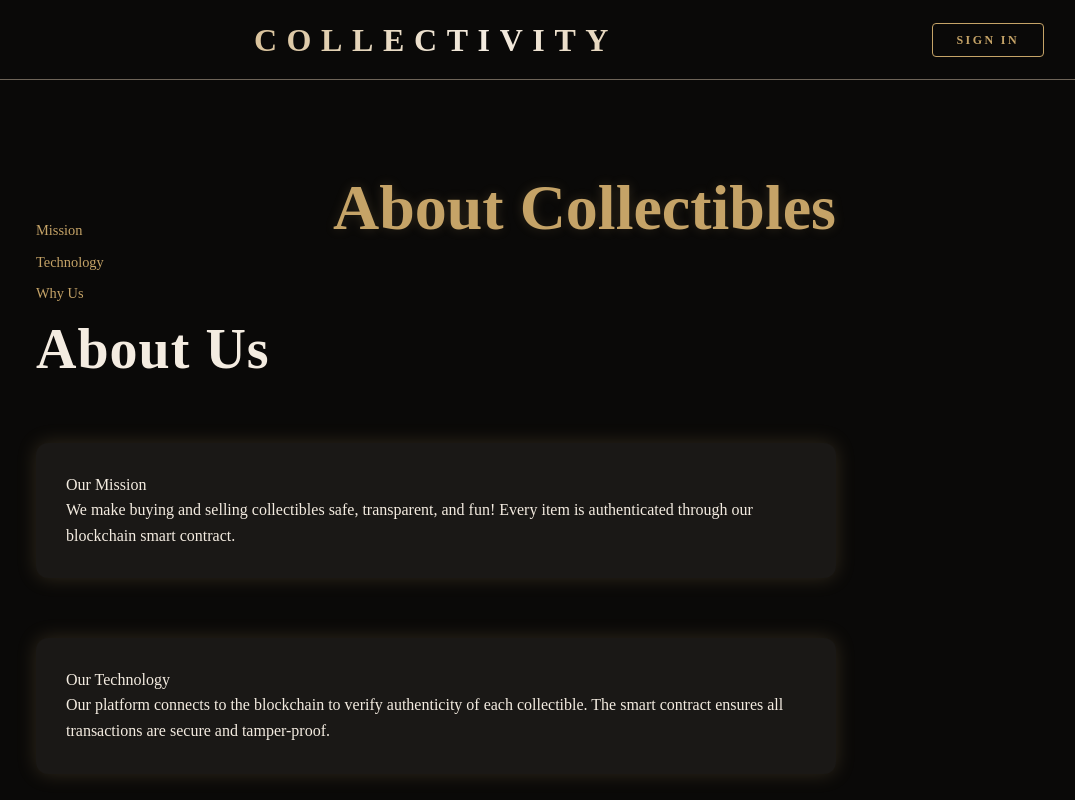
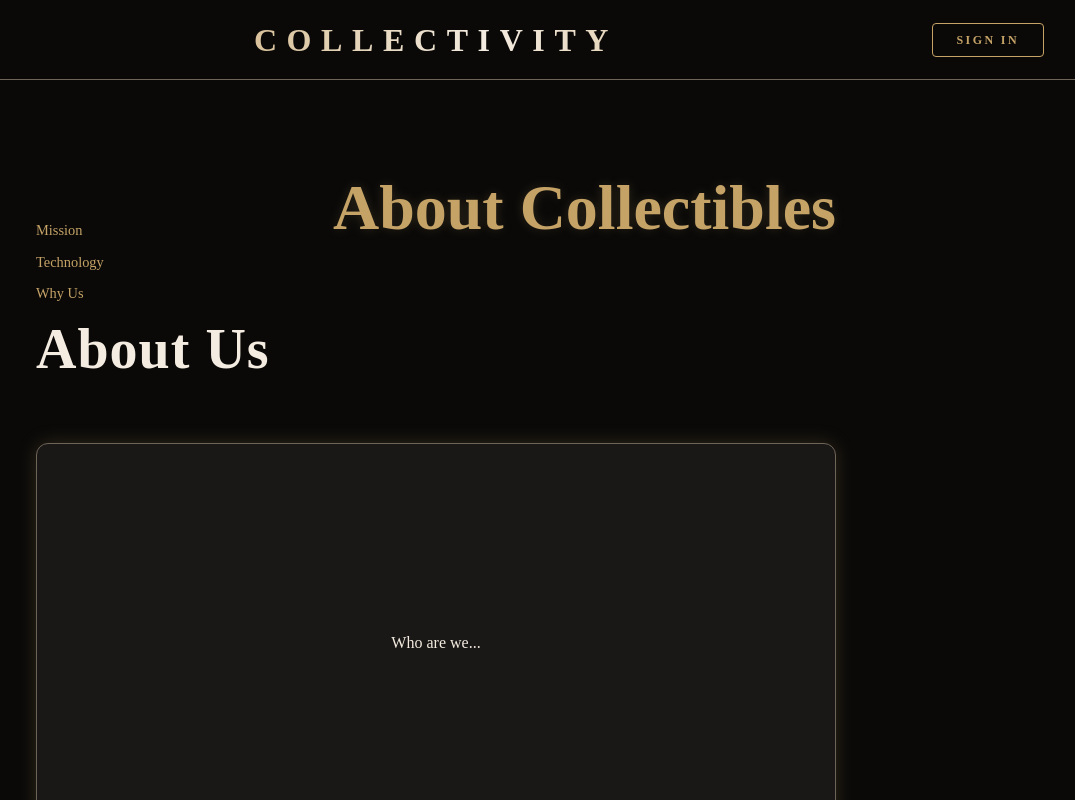
Before and after one commit to Kensey-McDowell/HackMT-2026-Collectivity, a React (Vite) app in the folder React/my-react-app/: page /about in a window 1280 px wide. Shown: the whole page, without its empty margins (204-1279 px from the left). Built offline with nearby package versions, Linux system fonts and the light colour scheme; what pocketbase would draw is missing.

Commit message:
Fixed about me page scroll

```diff
--- a/React/my-react-app/src/pages/about.css
+++ b/React/my-react-app/src/pages/about.css
@@ -10,6 +10,7 @@
   --digital-accent: rgba(197, 163, 103, 0.2);
 }
 
+
 /* Global font and smooth scrolling */
 .about-body {
   background-color: var(--bg-color);
@@ -18,6 +19,7 @@
   margin: 0;
   padding: 0;
   scroll-behavior: smooth;
+
 }
 
 /* Main about container */
@@ -30,6 +32,8 @@
   margin: 0 auto;
   position: relative;
   gap: 60px;
+
+
 }
 
 /* Sliding "About Collectibles" */
@@ -76,6 +80,22 @@
   }
 }
 
+/* About People Card */
+.about-people-container {
+  width: 100%;
+  max-width: 800px;
+  min-height: 400px; /* This makes it taller as you requested earlier */
+  background-color: var(--secondary-bg);
+  padding: 40px;
+  border-radius: 12px;
+  border: 1px solid var(--border-color);
+  box-shadow: 0 0 20px var(--digital-accent);
+  display: flex;
+  flex-direction: column;
+  align-items: center;
+  justify-content: center;
+}
+
 /* About Us heading */
 .about-container h1 {
   align-self: flex-start;
@@ -97,6 +117,7 @@
 
 /* Card styling */
 .about-card {
+  color: var(--text-color);
   background-color: var(--secondary-bg);
   padding: 30px;
   border-radius: 12px;
--- a/React/my-react-app/src/pages/about.jsx
+++ b/React/my-react-app/src/pages/about.jsx
@@ -3,6 +3,8 @@ import './about.css';
 
 export default function AboutPage() {
   return (
+
+
     <div className="about-container">
       {/* Jump links */}
       <div className="about-jump-links">
@@ -15,6 +17,10 @@ export default function AboutPage() {
       <div className="about-slide-up-text">About Collectibles</div>
 
       <h1>About Us</h1>
+
+      <div className="about-people-container">
+        <h2> Who are we...</h2>
+      </div>
 
       <div className="about-card" id="mission">
         <h2>Our Mission</h2>
--- a/React/my-react-app/src/pages/social.css
+++ b/React/my-react-app/src/pages/social.css
@@ -12,13 +12,12 @@
 
 /* --- CORE LAYOUT --- */
 .social-dashboard-wrapper {
-  height: 100vh;
+  height: 300vh;
   width: 100%;
   display: flex;
   flex-direction: column;
   background-color: var(--bg-color);
   color: var(--text-color);
-  overflow: hidden;
   font-family: 'Playfair Display', serif;
 }
 
```
